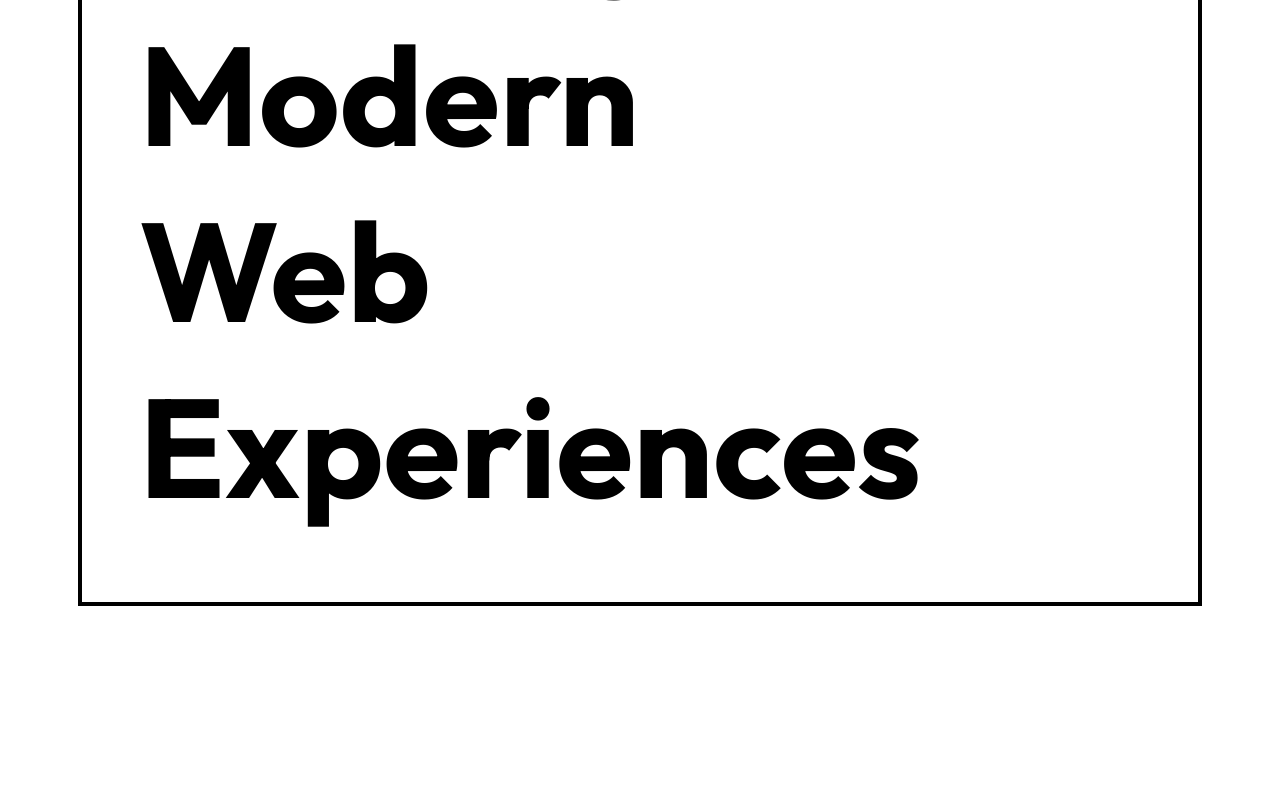
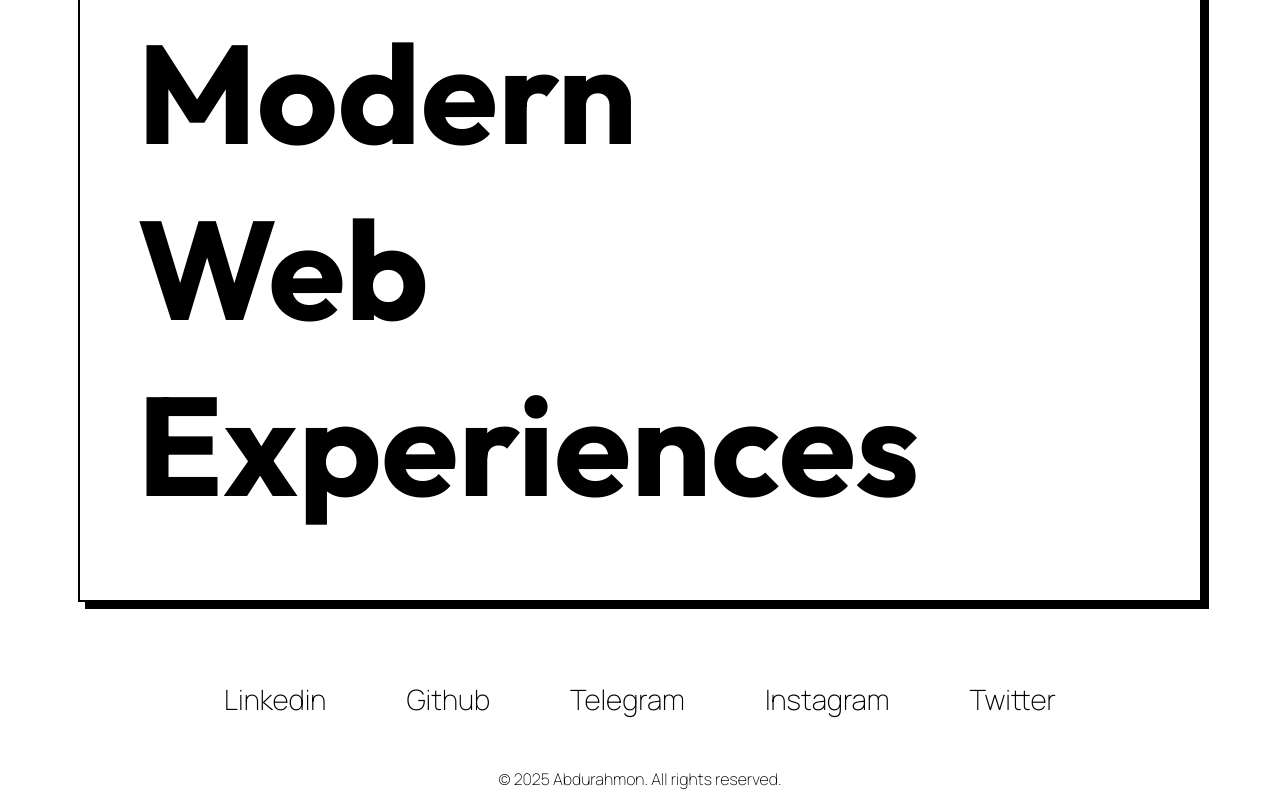
Before and after one commit to abdurahmonST/MyPortfolio, a React (Vite) app: page / in a window 1280 px wide. Shown: the part 466-1266 px from the top of the page. Before the commit the page ends 1150 px from the top, so only its background shows below. Built offline with nearby package versions, Linux system fonts and the light colour scheme; a web font is replaced by a local one.

Commit message:
navbar and footer finished

```diff
--- a/src/layout/Footer/footerStyle.js
+++ b/src/layout/Footer/footerStyle.js
@@ -1,11 +1,49 @@
-import React from 'react'
+import styled from "styled-components";
 
-const FooterLayout = () => {
-  return (
-    <div>
+export const FooterWrapper = styled.footer`
+`
 
-    </div>
-  )
-}
+export const LinkWrapper = styled.footer`
+  display: flex;
+  justify-content: center;
+  align-items: center;
+  font-family: 'Manrope', sans-serif;
+  font-weight: 100;
+  gap: 80px;
+  width: 100%;
+  font-size: 28px;
 
-export default FooterLayout
+  .footerLink {
+    position: relative;
+    text-decoration: none;
+    color: #000000;
+    font-weight: 100;
+    transition: color 0.3s ease;
+
+    &::after {
+      content: "";
+      position: absolute;
+      left: 0;
+      bottom: -3px;
+      width: 0%;
+      height: 1px;
+      background-color: #000000;
+      transition: width 0.3s ease;
+    }
+
+    &:hover::after {
+      width: 100%;
+    }
+  }
+`
+
+export const BottomSentence = styled.footer`
+display: flex;
+justify-content: center;
+align-items: center;
+  font-family: 'Manrope', sans-serif;
+  margin-top: 50px;
+  font-size: 20;
+  font-weight: 100;
+  margin-bottom: 10px;
+`
--- a/src/layout/Footer/index.jsx
+++ b/src/layout/Footer/index.jsx
@@ -0,0 +1,39 @@
+import React from "react";
+import { NavLink } from "react-router";
+import { BottomSentence, FooterWrapper, LinkWrapper } from "./footerStyle";
+
+const FooterLayout = () => {
+  return (
+    <FooterWrapper>
+      <LinkWrapper>
+        <NavLink
+          className="footerLink"
+          to="https://www.linkedin.com/in/abdurahmon-bekmirzayev/"
+        >
+          Linkedin
+        </NavLink>
+        <NavLink className="footerLink" to="https://github.com/abdurahmonST">
+          Github
+        </NavLink>
+        <NavLink className="footerLink" to="https://t.me/bekmirzayevabdurahmon">
+          Telegram
+        </NavLink>
+        <NavLink
+          className="footerLink"
+          to="https://www.instagram.com/bekmirzayev_page/"
+        >
+          Instagram
+        </NavLink>
+        <NavLink className="footerLink" to="https://x.com/Abdurahmon17384">
+          Twitter
+        </NavLink>
+      </LinkWrapper>
+
+      <BottomSentence>
+        <p>© 2025 Abdurahmon. All rights reserved.</p>
+      </BottomSentence>
+    </FooterWrapper>
+  );
+};
+
+export default FooterLayout;
--- a/src/layout/Main/index.jsx
+++ b/src/layout/Main/index.jsx
@@ -1,3 +1,4 @@
+import FooterLayout from "../Footer";
 import Navbar from "../Navbar";
 import { MainWrapper } from "./mainStyle";
 
@@ -6,6 +7,7 @@ const MainLayout = (props) => {
     <MainWrapper>
       <Navbar />
       {props.children}
+      <FooterLayout />
     </MainWrapper>
   );
 };
--- a/src/layout/Navbar/navbarStyle.js
+++ b/src/layout/Navbar/navbarStyle.js
@@ -23,18 +23,31 @@ export const NavbarSections = styled.div`
   align-items: center;
   gap: 38px;
   font-size: 28px;
+
   .linkStyle {
+    position: relative;
     text-decoration: none;
     color: #000000;
     font-weight: 100;
-    transition: all 0.2s ease-in-out;
+    transition: color 0.3s ease;
 
-    &:hover {
-      transform: translateY(-5px);
-      border-bottom: 1px solid #000000;
+    &::after {
+      content: "";
+      position: absolute;
+      left: 0;
+      bottom: -3px;
+      width: 0%;
+      height: 1px;
+      background-color: #000000;
+      transition: width 0.3s ease;
+    }
+
+    &:hover::after {
+      width: 100%;
     }
   }
 `;
+
 
 export const NavbarAction = styled.div`
     button {
--- a/src/pages/Home/homeStyles.js
+++ b/src/pages/Home/homeStyles.js
@@ -9,7 +9,8 @@ export const HomeWrapper = styled.div`
         font-style: bold;
         font-weight: 900;
         font-size: 140px;
-        border: 4px solid #000000;
+        border: 2px solid #000000;
+        box-shadow: 7px 7px 0 rgba(0, 0, 0, 1);
         padding: 68px 57px;
         margin: 78px;
     }
```
